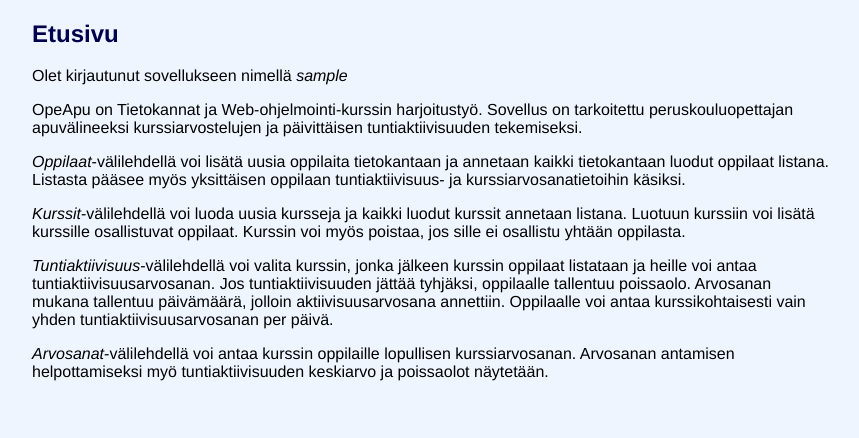
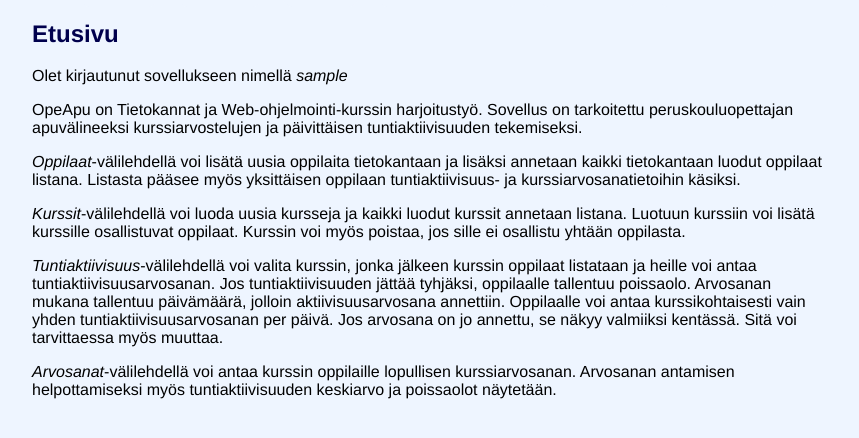
Before and after one commit to Ethervortex/opeapu, a Flask app: page / in a window 1280 px wide. Shown: the part 153-591 px from the top of the page, without its empty margins (208-1067 px from the left). Run offline with Flask 3, Linux system fonts and the light colour scheme; the visitor is signed in with stand-in values (Sample User, id 1).

Commit message:
Small fixes

```diff
--- a/templates/index.html
+++ b/templates/index.html
@@ -16,7 +16,7 @@
             Sovellus on tarkoitettu peruskouluopettajan apuvälineeksi kurssiarvostelujen
             ja päivittäisen tuntiaktiivisuuden tekemiseksi.
         </p><p>
-            <em>Oppilaat</em>-välilehdellä voi lisätä uusia oppilaita tietokantaan ja annetaan
+            <em>Oppilaat</em>-välilehdellä voi lisätä uusia oppilaita tietokantaan ja lisäksi annetaan
             kaikki tietokantaan luodut oppilaat listana. Listasta pääsee myös yksittäisen oppilaan
             tuntiaktiivisuus- ja kurssiarvosanatietoihin käsiksi.
         </p><p>
@@ -29,9 +29,10 @@
             Jos tuntiaktiivisuuden jättää tyhjäksi, oppilaalle tallentuu poissaolo.
             Arvosanan mukana tallentuu päivämäärä, jolloin aktiivisuusarvosana annettiin.
             Oppilaalle voi antaa kurssikohtaisesti vain yhden tuntiaktiivisuusarvosanan per päivä.
+            Jos arvosana on jo annettu, se näkyy valmiiksi kentässä. Sitä voi tarvittaessa myös muuttaa.
         </p><p>
             <em>Arvosanat</em>-välilehdellä voi antaa kurssin oppilaille lopullisen kurssiarvosanan.
-            Arvosanan antamisen helpottamiseksi myö tuntiaktiivisuuden keskiarvo ja poissaolot näytetään.
+            Arvosanan antamisen helpottamiseksi myös tuntiaktiivisuuden keskiarvo ja poissaolot näytetään.
         </p>
     {% else %}
         <br>
--- a/templates/student.html
+++ b/templates/student.html
@@ -19,6 +19,9 @@
     {% endwith %}
 
     <h3>Oppilaan kurssit:</h3>
+    {% if not course_activities %}
+    <p>ei kursseja</p>
+    {% else %}
     {% for course, data in course_activities.items() %}
         <h4>{{ course }}:</h4>
         <table class="student-table">
@@ -49,6 +52,7 @@
         <b>Poissaolot: </b>{{ data.absence }} kpl<br>
         <b>Kurssin arvosana: </b>{{ data.grade }}
     {% endfor %}
+    {% endif %}
 
     <br><br>
     <div class="button-container">
```
